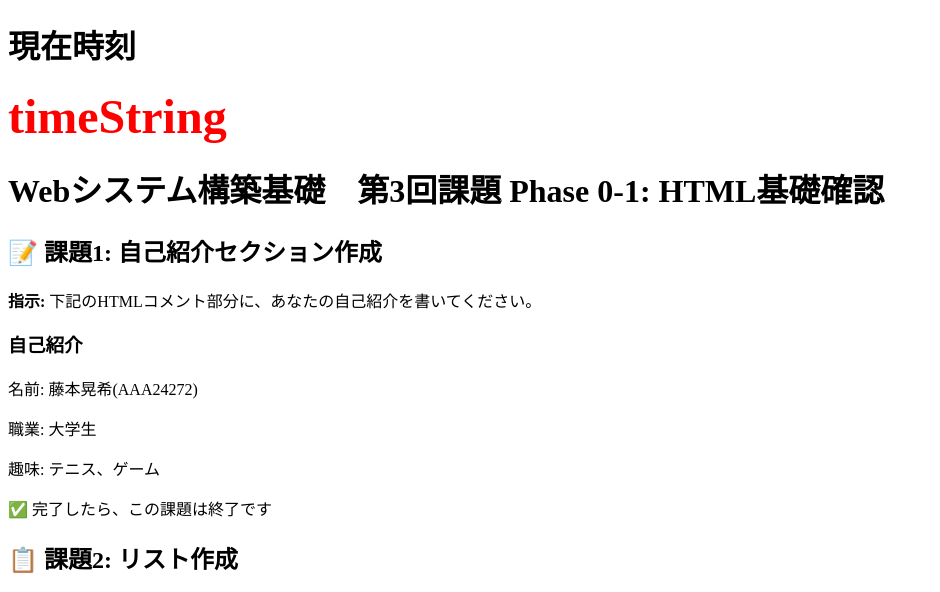
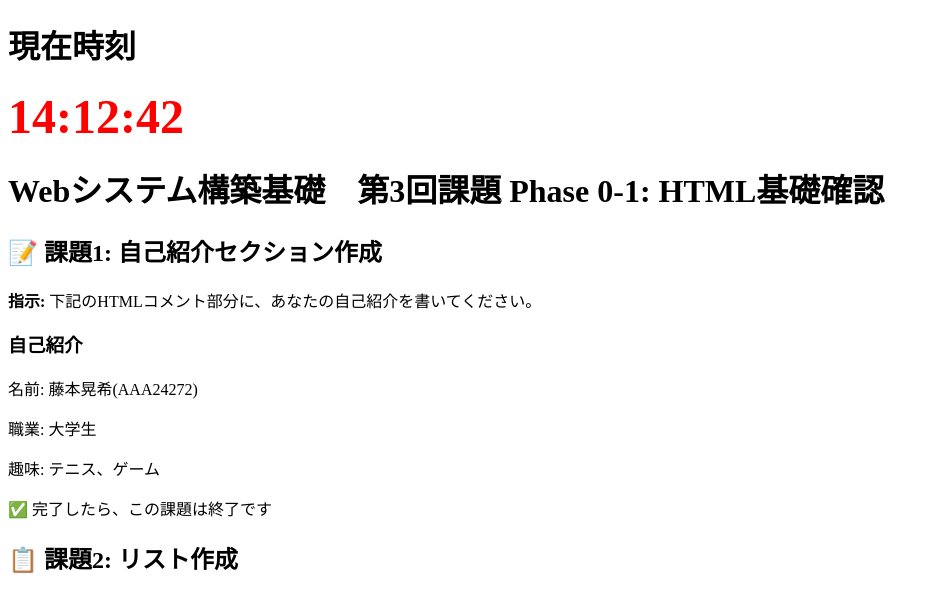
Before and after one commit to omu-AAA24272/omu-AAA24272.github.io, a plain HTML site: page index.html in a window 1280 px wide. Shown: the top 592 px of the page, without its empty margins (0-940 px from the left). Drawn offline with Linux system fonts and the light colour scheme.

Commit message:
Correct minutes function from gerMinutes to getMinutes
Fix typo in minutes function call.

```diff
--- a/index.html
+++ b/index.html
@@ -8,7 +8,7 @@
         function updateClock() {
             var now = new Date();
             var hours = now.getHours();
-            var minutes = now.gerMinutes();
+            var minutes = now.getMinutes();
             var seconds = now.getSeconds();
             if (hours < 10) hours = '0' + hours;
             if (minutes < 10) minutes = '0' + minutes;
@@ -23,7 +23,7 @@
 <body>
     <h1>現在時刻</h1>
     <div id="clock" style="font-size: 48px; font-weight: bold; color:red;">
-        timeString
+        00:00:00
     </div>
     <h1>Webシステム構築基礎　第3回課題 Phase 0-1: HTML基礎確認</h1>
     <div>
```
